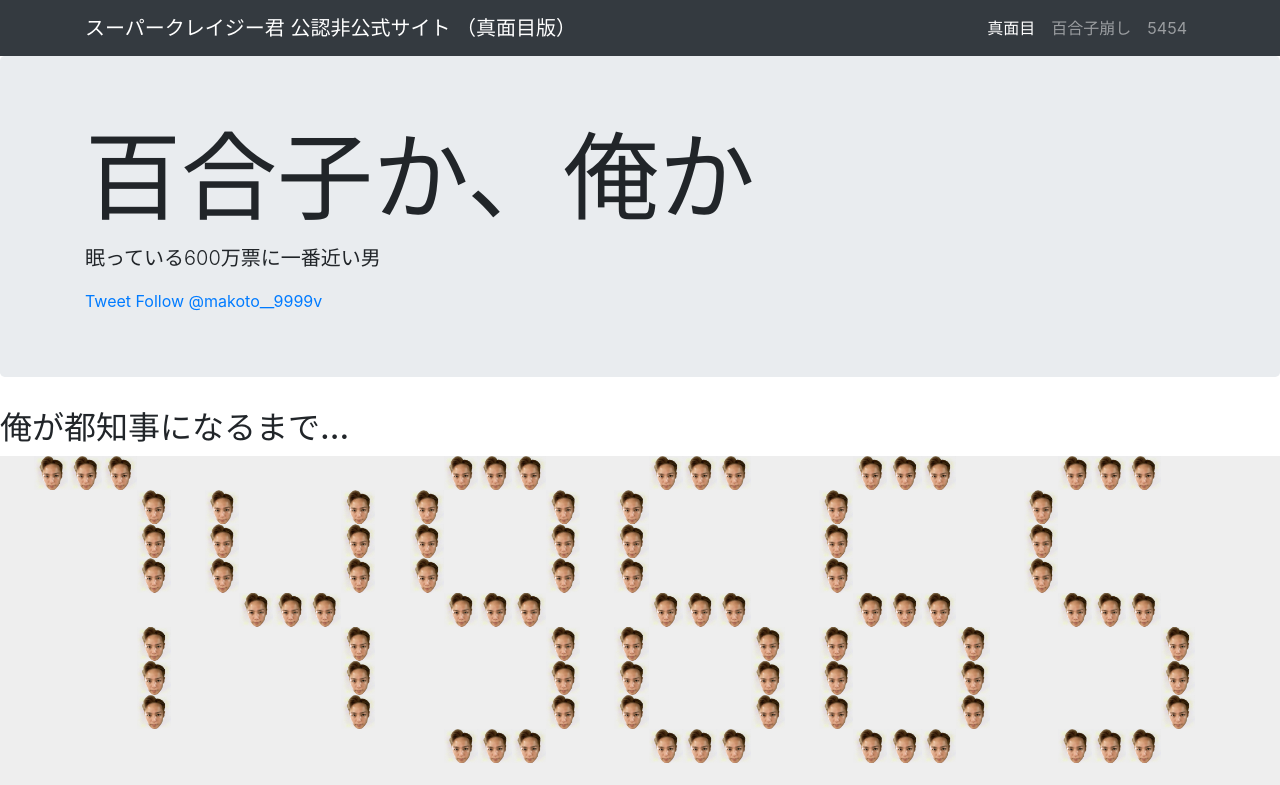
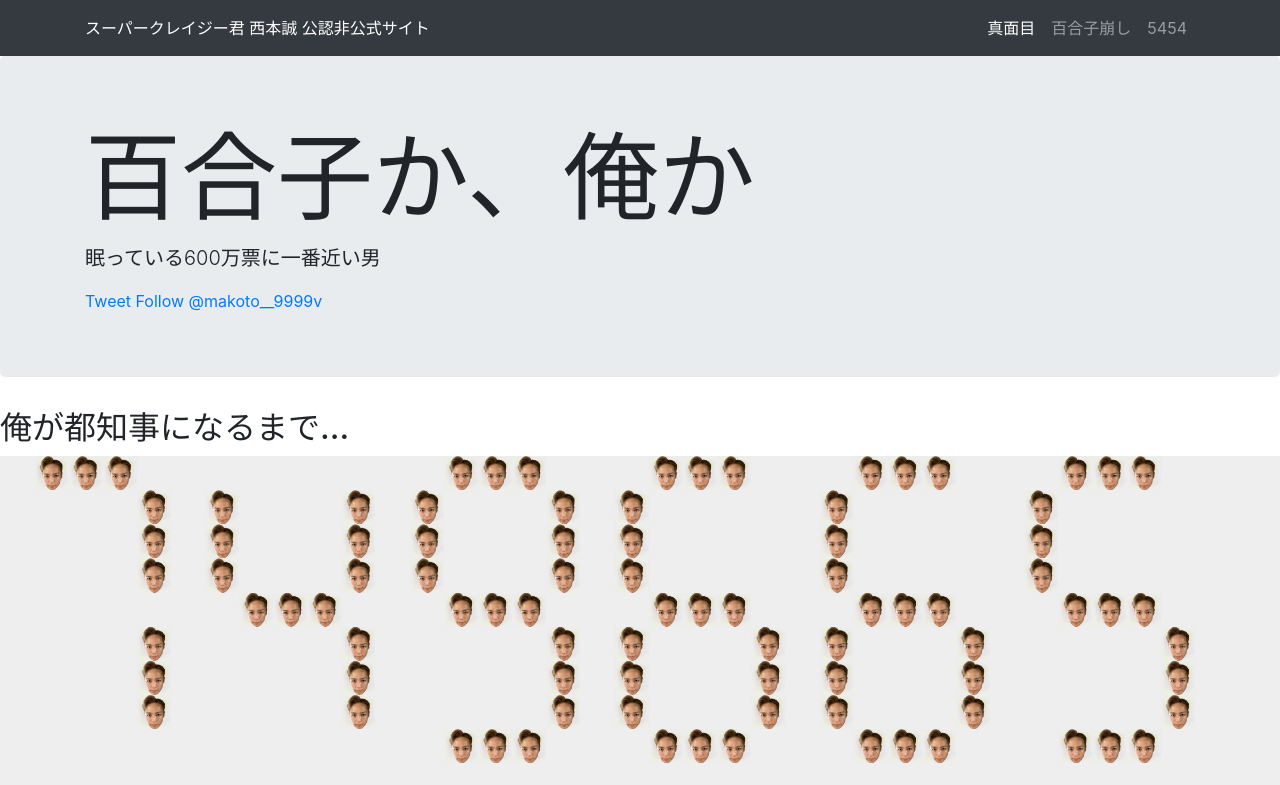
Before and after one commit to yuiseki/super-crazy, a plain HTML site: page public/index.html in a window 1280 px wide. Shown: the top 785 px of the page. Drawn offline with nearby package versions, Linux system fonts and the light colour scheme; some packages are replaced by stand-ins of ours; no server answers.

Commit message:
微修正

```diff
--- a/public/index.html
+++ b/public/index.html
@@ -20,10 +20,11 @@
   <meta name="twitter:site" content="@makoto__9999" />
   <!-- og end -->
 
-  <title>東京都知事候補者 西本誠 スーパークレイジー君 公認非公式サイト （真面目版）</title>
+  <title>東京都知事候補者 スーパークレイジー君 西本誠 公認非公式サイト</title>
 
   <style>
     * { user-select: none; }
+    .navbar-brand { font-size: 1em !important; }
     canvas#countdown { background: #eee; display: block; margin: 0 auto; }
   </style>
 
@@ -54,7 +55,7 @@
   <!-- Navigation -->
   <nav class="navbar navbar-expand-lg navbar-dark bg-dark static-top">
     <div class="container">
-      <a class="navbar-brand" href="#">スーパークレイジー君 公認非公式サイト （真面目版）</a>
+      <a class="navbar-brand" href="#">スーパークレイジー君 西本誠 公認非公式サイト</a>
       <button class="navbar-toggler" type="button" data-toggle="collapse" data-target="#navbarResponsive" aria-controls="navbarResponsive" aria-expanded="false" aria-label="Toggle navigation">
         <span class="navbar-toggler-icon"></span>
       </button>
@@ -101,7 +102,7 @@
   <div class="clicker-container">
     <h1 class="text-center"><span id="count"></span>票/6000000票</h1>
     <canvas id="clicker" width="1200" height="512"></canvas>
-    <h1 class="text-center">！！↑↑押して投票↑↑！！</h1>
+    <h2 class="text-center">！！↑↑押して投票↑↑！！</h2>
   </div>
   <div class="container shadow my-5 p-1">
     <h2 class="display-3">スーパークレイジー君の政策</h2>
```
